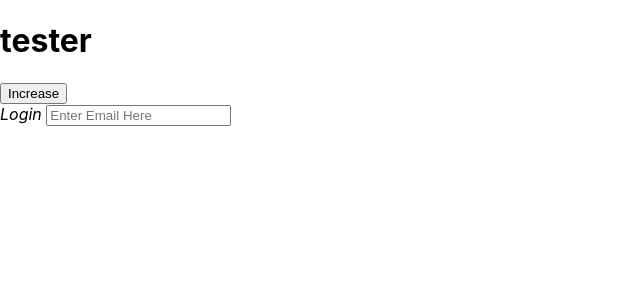
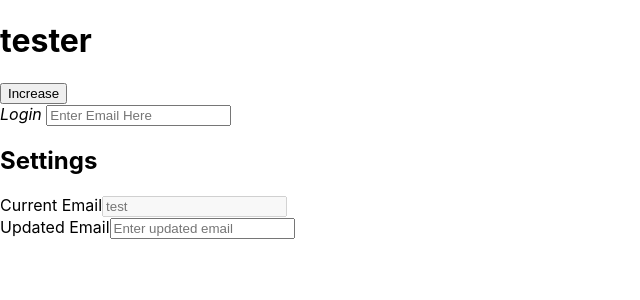
Before and after one commit to DanielOmarZavala/react-exercises, a React (Create React App) app in the folder first-app/: page / in a window 1280 px wide. Shown: the top 300 px of the page, without its empty margins (0-640 px from the left). Built offline with nearby package versions, Linux system fonts and the light colour scheme.

Commit message:
learning React, utilizing object properties as dynamic values in HTML elements

```diff
--- a/first-app/src/components/counter.jsx
+++ b/first-app/src/components/counter.jsx
@@ -1,6 +1,10 @@
 import React, {Component} from "react";
 
 export default class Counter extends Component {
+
+    user = {
+        email: "test"
+    }
 
     //language=HTML
     render() {
@@ -14,6 +18,20 @@ export default class Counter extends Component {
                     <input placeholder={'Enter Email Here'}/>
                 </div>
 
+                <h2 className="title">Settings</h2>
+
+                <form action="#">
+                    <div className="user-details">
+                        <div className="input-box">
+                            <span className="details">Current Email</span>
+                            <input disabled type="text" placeholder={this.user.email}/>
+                        </div>
+                        <div className="input-box">
+                            <span className="details">Updated Email</span>
+                            <input type="text" id="new-email" placeholder="Enter updated email"/>
+                        </div>
+                    </div>
+                </form>
 
             </React.Fragment>
         );
```
